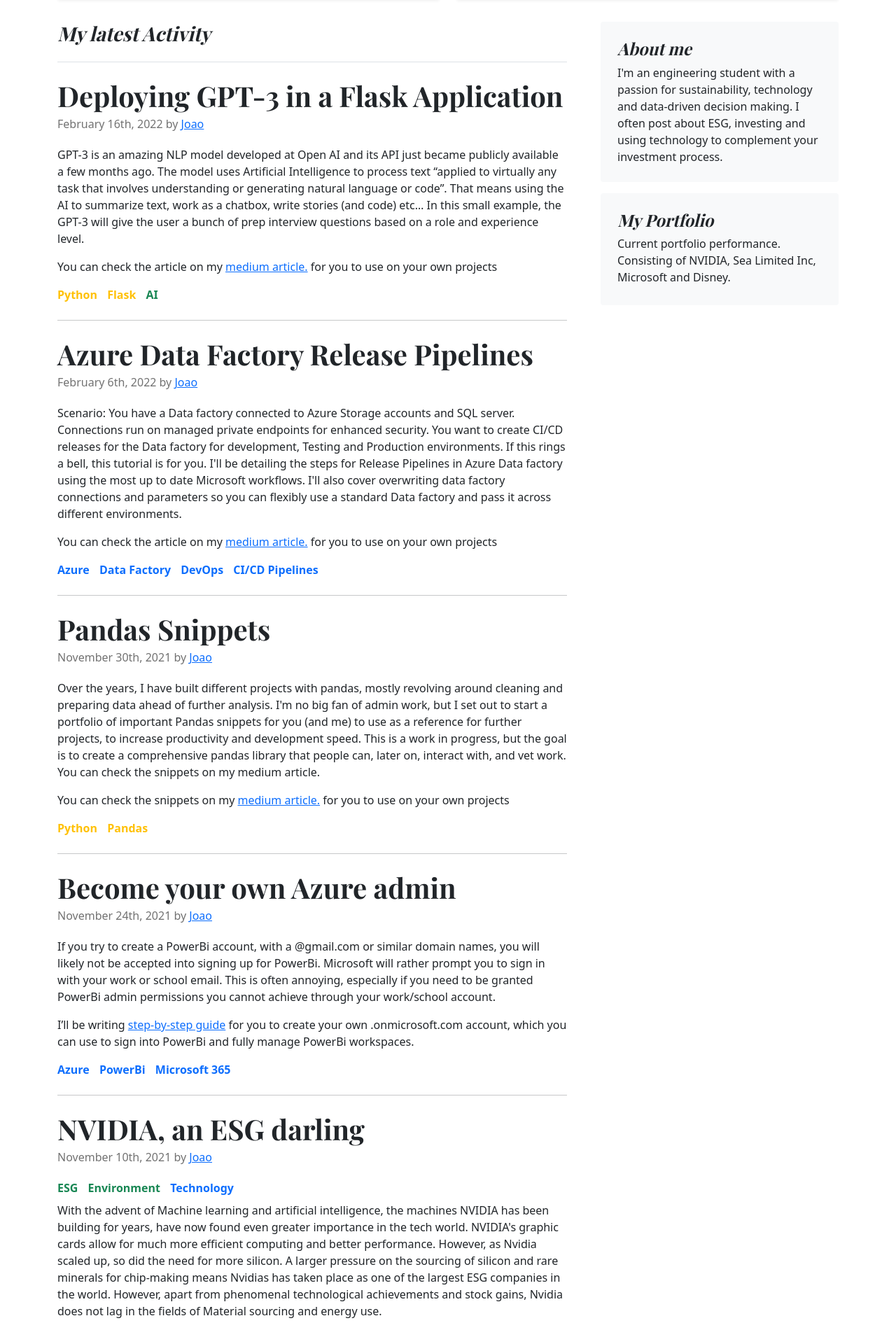
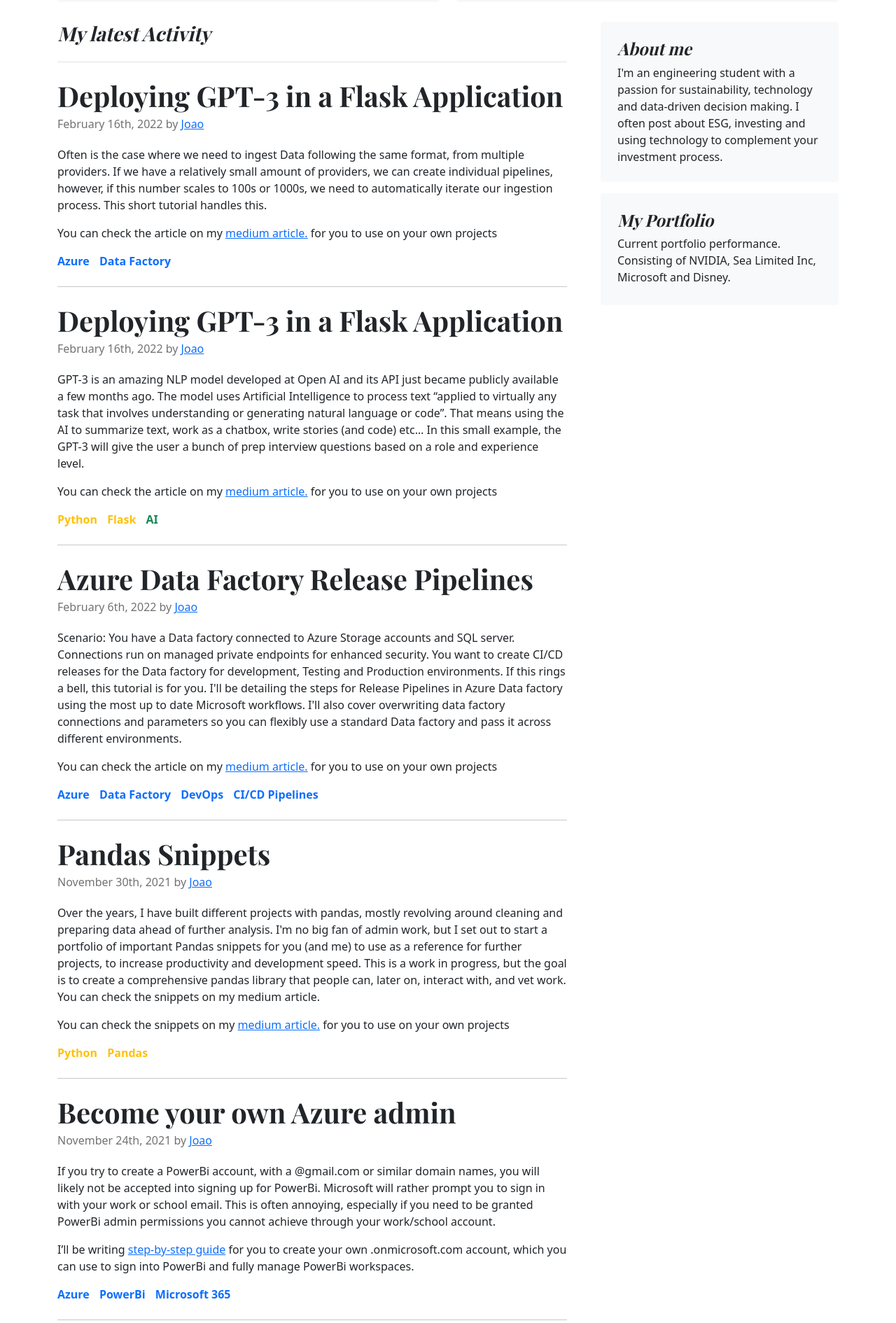
Before and after one commit to jonyjesus18/jmmjholdings-dynamic, a Flask app: page / in a window 1280 px wide. Shown: the part 817-2707 px from the top of the page at 70% size. Run offline with Flask 2, Linux system fonts and the light colour scheme; grey boxes are pictures that could not be loaded.

Commit message:
adding new article

```diff
--- a/templates/articles.html
+++ b/templates/articles.html
@@ -1,4 +1,4 @@
-{% include "articles/07.html" %} {% include "articles/06.html" %} {% include
-"articles/05.html" %} {% include "articles/04.html" %} {% include
-"articles/03.html" %} {% include "articles/02.html" %} {% include
-"articles/01.html" %}
+{% include "articles/08.html" %} {% include "articles/07.html" %} {% include
+"articles/06.html" %} {% include "articles/05.html" %} {% include
+"articles/04.html" %} {% include "articles/03.html" %} {% include
+"articles/02.html" %} {% include "articles/01.html" %}
--- /dev/null
+++ b/templates/articles/08.html
@@ -0,0 +1,35 @@
+<article class="blog-post mb-4">
+  <h2 class="blog-post-title">Deploying GPT-3 in a Flask Application</h2>
+  <p class="blog-post-meta">
+    February 16th, 2022 by
+    <a href="https://www.linkedin.com/in/joaojesusbath/">Joao</a>
+  </p>
+
+  <p>
+    Often is the case where we need to ingest Data following the same format,
+    from multiple providers. If we have a relatively small amount of providers,
+    we can create individual pipelines, however, if this number scales to 100s
+    or 1000s, we need to automatically iterate our ingestion process. This short
+    tutorial handles this.
+  </p>
+
+  <p>
+    You can check the article on my
+    <a
+      href="https://medium.com/@joaomariajesus/pipelines-in-azure-synapse-data-factory-4cc496b05710"
+    >
+      medium article.</a
+    >
+
+    for you to use on your own projects
+  </p>
+
+  <strong class="d-inline-block mb-2 text-primary" style="margin-right: 10px"
+    >Azure</strong
+  >
+  <strong class="d-inline-block mb-2 text-primary" style="margin-right: 10px"
+    >Data Factory
+  </strong>
+
+  <hr />
+</article>
```
